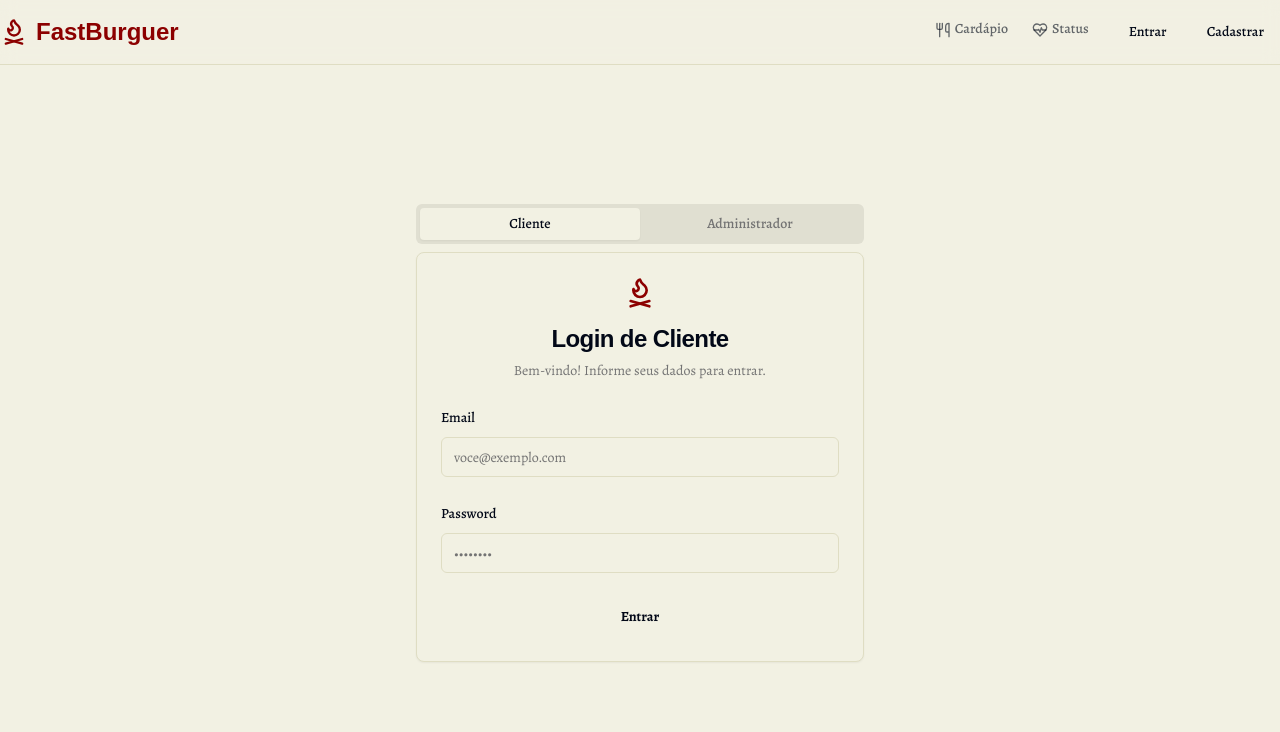
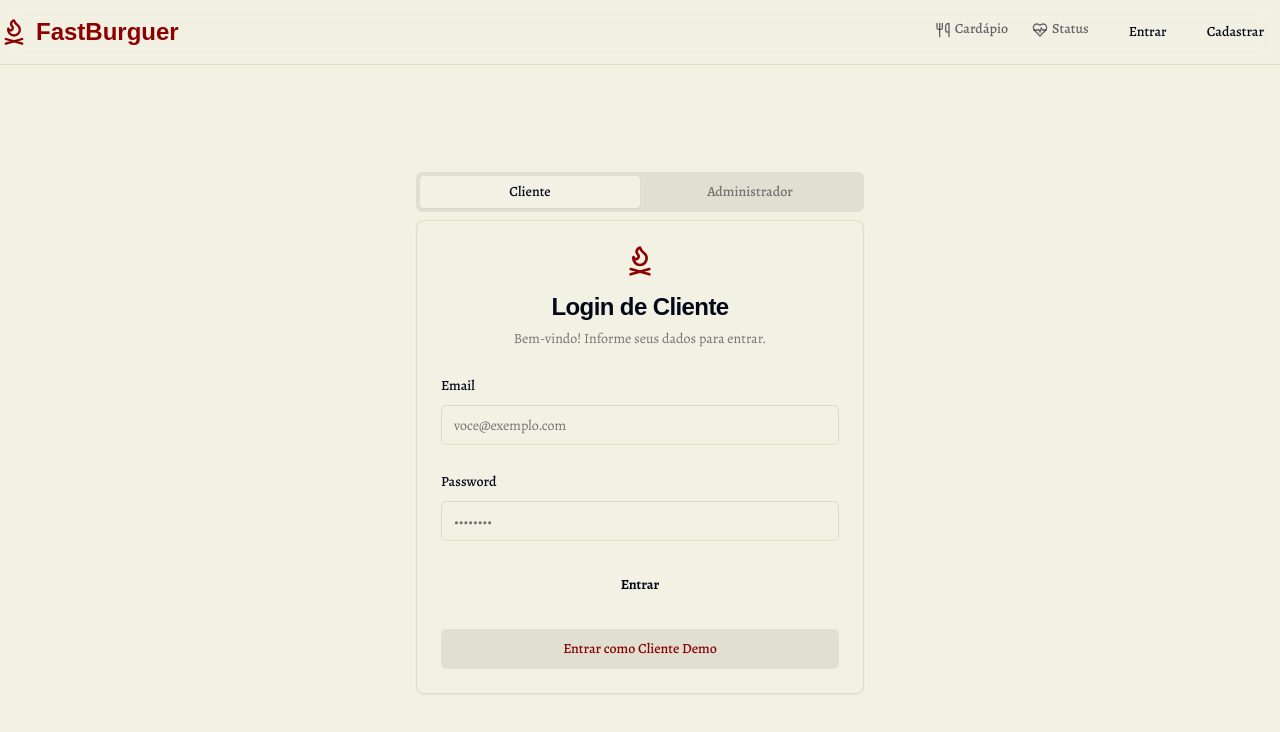
Before and after one commit to JoaoPedroMarra/Engweb, a Next.js app in the folder FrontEnd/: page /login in a window 1280 px wide. Shown: the top 732 px of the page. Built offline with nearby package versions, Linux system fonts and the light colour scheme; no server answers; a web font is replaced by a local one.

Commit message:
feat(frontend): adicionar botões de login demo para cliente e admin no LoginForm

```diff
--- a/FrontEnd/src/components/forms/LoginForm.tsx
+++ b/FrontEnd/src/components/forms/LoginForm.tsx
@@ -82,6 +82,25 @@ export default function LoginForm({ role }: LoginFormProps) {
         <Button type="submit" className="w-full font-bold" disabled={form.formState.isSubmitting} style={{ backgroundColor: 'var(--accent)', color: 'var(--accent-foreground)' }}>
           {form.formState.isSubmitting ? "Entrando..." : "Entrar"}
         </Button>
+        <div className="grid grid-cols-1 gap-2">
+          <Button
+            type="button"
+            variant="secondary"
+            className="w-full"
+            onClick={async () => {
+              try {
+                const email = role === 'admin' ? 'admin@fastburger.local' : 'cliente@fastburger.local'
+                const password = '123456'
+                await login({ email, password }, role)
+                toast({ title: 'Login realizado', description: 'Bem-vindo!' })
+              } catch (error) {
+                toast({ variant: 'destructive', title: 'Falha no login', description: error instanceof Error ? error.message : 'Ocorreu um erro inesperado.' })
+              }
+            }}
+          >
+            {role === 'admin' ? 'Entrar como Admin Demo' : 'Entrar como Cliente Demo'}
+          </Button>
+        </div>
       </form>
     </Form>
   )
```
